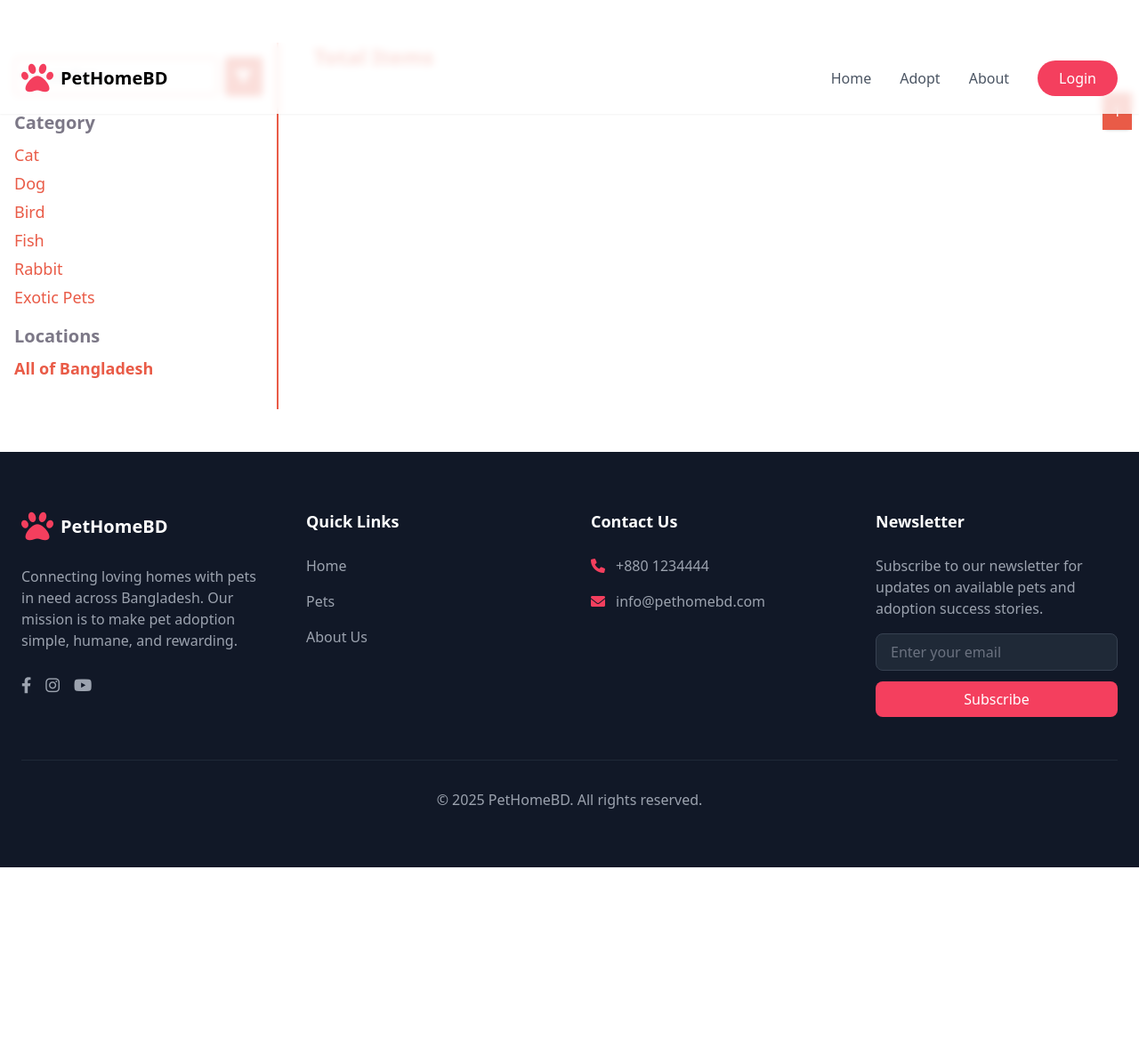
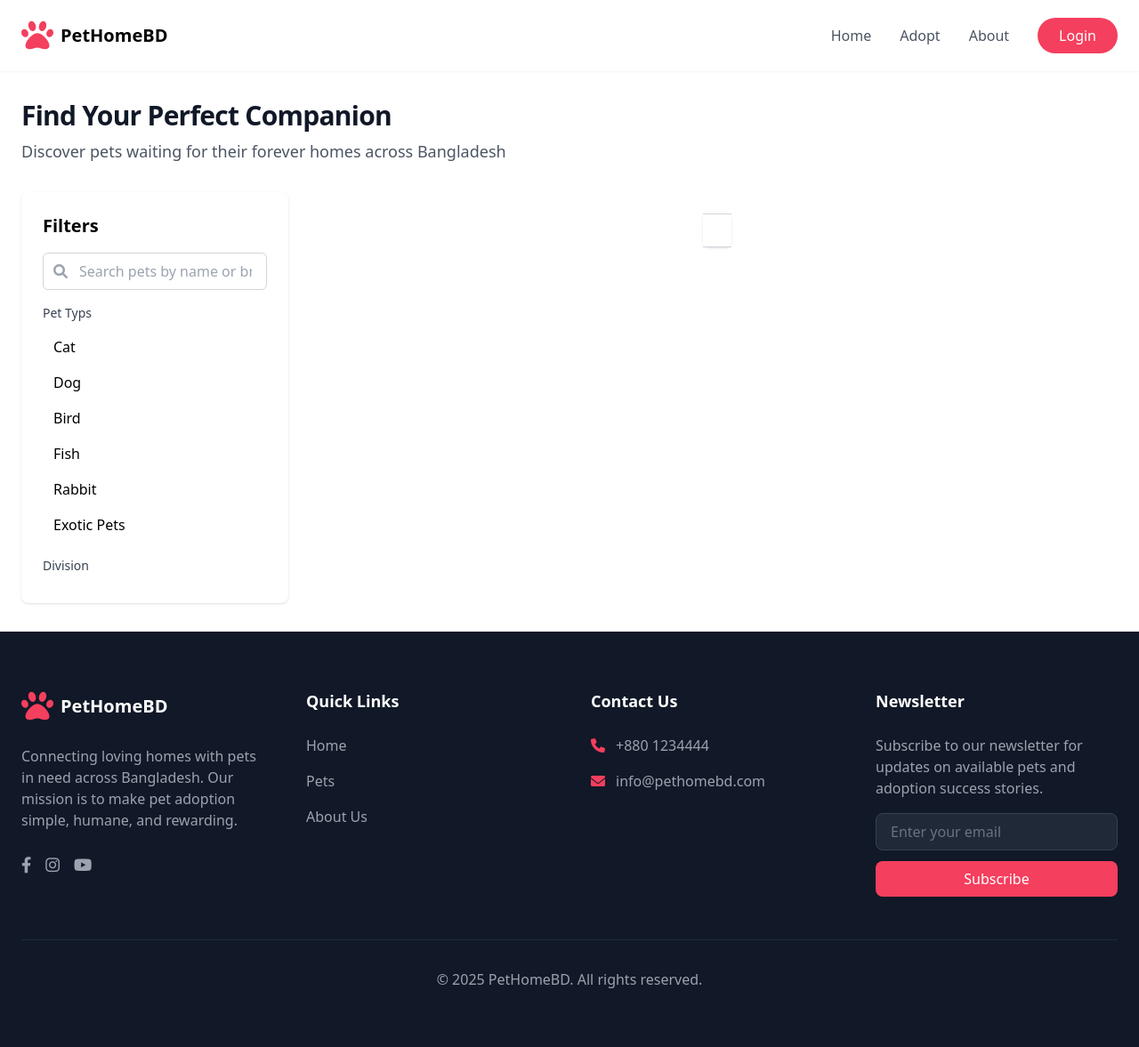
Before and after one commit to fahim-muntasir/petadoption, a Django app: page /items/ in a window 1280 px wide. Shown: the whole page at 89% size. Before the commit the page ends 975 px from the top, so only its background shows below. Run offline with Django 5.2, Linux system fonts and the light colour scheme; data that the repository does not hold is empty; parts of the project's set-up code (start-up, migrations or seed data) failed here and were passed over; some libraries are stand-ins or nearby versions.

Commit message:
feat: converted items page design

```diff
--- a/petapp/views.py
+++ b/petapp/views.py
@@ -421,7 +421,7 @@
       title = request.POST.get('title', pet.title)
       pet_type = request.POST.get('pet_type', pet.pet_type)
       gender = request.POST.get('gender', pet.gender)
-      location = request.POST.get('location', pet.location)
+      # location = request.POST.get('location', pet.location)
       description = request.POST.get('description', pet.description)
       status = request.POST.get('status', pet.status)
       new_image = request.FILES.get('image')
@@ -429,7 +429,7 @@
       pet.title = title
       pet.pet_type = pet_type
       pet.gender = gender
-      pet.location = location
+      # pet.location = location
       pet.description = description
       pet.status = status
 
--- a/templates/Dashboard/updatePet.html
+++ b/templates/Dashboard/updatePet.html
@@ -82,7 +82,6 @@
                 name="location"
                 value="{{ pet.location }}"
                 class="input-field focus:outline-none focus:ring-2 focus:ring-[#e95b47] placeholder:font-semibold placeholder:text-[#413d3d] h-12 lg:h-14 p-3 rounded-lg border bg-[#fff6e5] border-gray-300"
-                required
               />
             </div>
 
--- a/templates/petapp/items.html
+++ b/templates/petapp/items.html
@@ -1,151 +1,220 @@
-{% extends 'petapp/base.html' %}
+{% extends "petapp/base.html" %}
 
-{% block title %}
-  Pets - petadopt
-{% endblock %}
+{% block title %} Pet - petadopt {% endblock %}
 
 {% block content %}
-  <div>
-    <div class="container mx-auto my-12">
-      <div class="flex flex-col lg:flex-row gap-8">
-        <!-- Sidebar Filter -->
-        <div class="w-full lg:w-1/4 bg-white  lg:border-r-2 border-[#e95b47] p-4 mb-6 lg:mb-0">
-          <form>
-            <div class="flex items-center justify-between mb-4">
-              <input type="text" name="query" placeholder="Search Pets..." class="w-full p-2 border border-[#e95b47] rounded mr-2 focus:outline-none" />
-              <button id="filter-button" type="submit" class="w-auto bg-[#e95b47] text-white py-2 px-3 rounded focus:outline-none"><i class="fa-solid fa-filter text-lg"></i> <!-- Filter Icon --></button>
-            </div>
-          </form>
-          <!-- Sidebar Content -->
-          <div id="filter-panel" class="lg:block mt-4 lg:mt-0 hidden">
-            <!-- Category Section -->
-            <div class="mb-4">
-              <h3 class="text-xl text-[#7c7887] mb-2 font-bold">Category</h3>
-              <ul class="space-y-1">
-                <li>
-                    <a href="?type=cat{% if request.GET.division %}&division={{ request.GET.division }}{% endif %}"
-                       class="text-[#e95b47] hover:text-black text-lg {% if selected_type == 'cat' %}font-bold{% endif %}">
-                       Cat
-                    </a>
-                </li>
-                <li>
-                    <a href="?type=dog{% if request.GET.division %}&division={{ request.GET.division }}{% endif %}"
-                       class="text-[#e95b47] hover:text-black text-lg {% if selected_type == 'dog' %}font-bold{% endif %}">
-                       Dog
-                    </a>
-                </li>
-                <li>
-                    <a href="?type=bird{% if request.GET.division %}&division={{ request.GET.division }}{% endif %}"
-                       class="text-[#e95b47] hover:text-black text-lg {% if selected_type == 'bird' %}font-bold{% endif %}">
-                       Bird
-                    </a>
-                </li>
-                <li>
-                    <a href="?type=fish{% if request.GET.division %}&division={{ request.GET.division }}{% endif %}"
-                       class="text-[#e95b47] hover:text-black text-lg {% if selected_type == 'fish' %}font-bold{% endif %}">
-                       Fish
-                    </a>
-                </li>
-                <li>
-                    <a href="?type=rabbit{% if request.GET.division %}&division={{ request.GET.division }}{% endif %}"
-                       class="text-[#e95b47] hover:text-black text-lg {% if selected_type == 'rabbit' %}font-bold{% endif %}">
-                       Rabbit
-                    </a>
-                </li>
-                <li>
-                    <a href="?type=exotic{% if request.GET.division %}&division={{ request.GET.division }}{% endif %}"
-                       class="text-[#e95b47] hover:text-black text-lg {% if selected_type == 'exotic' %}font-bold{% endif %}">
-                       Exotic Pets
-                    </a>
-                </li>
-            </ul>
+
+    <section class="container mx-auto px-4 py-8 md:px-6 pt-28">
+      <div class="mb-8">
+        <h1 class="text-3xl font-bold tracking-tight text-gray-900">
+          Find Your Perfect Companion
+        </h1>
+        <p class="mt-2 text-lg text-gray-600">
+          Discover pets waiting for their forever homes across Bangladesh
+        </p>
       </div>
 
-            <!-- Locations Section -->
-            <div class="mb-4">
-              <h3 class="text-xl text-[#7c7887] mb-2 font-bold">Locations</h3>
-              <ul class="space-y-1">
-                <!-- All of Bangladesh -->
-                <li>
-                  <a href="{% url 'items' %}{% if selected_type %}?type={{ selected_type }}{% endif %}"
-                     class="text-[#e95b47] hover:text-black text-lg font-bold">
-                    All of Bangladesh
+      <div class="grid gap-8 md:grid-cols-[300px_1fr]">
+        <!-- Filters Section -->
+        <div class="space-y-6">
+          <div class="bg-white p-6 rounded-lg shadow">
+            <h2 class="text-xl font-semibold mb-4">Filters</h2>
+            <div class="space-y-4">
+              <form action="">
+                <div class="relative">
+                  <input
+                    name="query"
+                    type="text"
+                    placeholder="Search pets by name or breed..."
+                    class="w-full pl-10 pr-4 py-2 border border-gray-300 rounded-md focus:outline-none focus:ring-2 focus:ring-rose-500 focus:border-rose-500"
+                  />
+                  <i
+                    class="fas fa-search absolute left-3 top-1/2 transform -translate-y-1/2 text-gray-400"
+                  ></i>
+                </div>
+                <!-- <button
+                type="submit"
+                class=" bg-rose-500 hover:bg-rose-600 text-white font-semibold py-2 px-4 rounded-md transition duration-300 ease-in-out"
+                >
+                  Search
+                </button> -->
+              </form>
+              <div>
+                <h3 class="text-sm font-medium text-gray-700 mb-2">Pet Typs</h3>
+                <div class="space-y-2">
+                  <a href="?type=cat{% if request.GET.division %}&division={{ request.GET.division }}{% endif %}" >
+                    <button
+                    class="w-full text-left px-3 py-2 rounded-md hover:bg-rose-100 focus:outline-none focus:ring-2 focus:ring-rose-500"
+                    >
+                    Cat
+                    </button>
                   </a>
-                </li>
-
+                  <a href="?type=dog{% if request.GET.division %}&division={{ request.GET.division }}{% endif %}" >
+                    <button
+                    class="w-full text-left px-3 py-2 rounded-md hover:bg-rose-100 focus:outline-none focus:ring-2 focus:ring-rose-500"
+                    >
+                    Dog
+                    </button>
+                  </a>
+                  <a href="?type=bird{% if request.GET.division %}&division={{ request.GET.division }}{% endif %}" >
+                    <button
+                    class="w-full text-left px-3 py-2 rounded-md hover:bg-rose-100 focus:outline-none focus:ring-2 focus:ring-rose-500"
+                    >
+                    Bird
+                    </button>
+                  </a>
+                  <a href="?type=fish{% if request.GET.division %}&division={{ request.GET.division }}{% endif %}" >
+                    <button
+                    class="w-full text-left px-3 py-2 rounded-md hover:bg-rose-100 focus:outline-none focus:ring-2 focus:ring-rose-500"
+                    >
+                    Fish
+                    </button>
+                  </a>
+                  <a href="?type=rabbit{% if request.GET.division %}&division={{ request.GET.division }}{% endif %}" >
+                    <button
+                    class="w-full text-left px-3 py-2 rounded-md hover:bg-rose-100 focus:outline-none focus:ring-2 focus:ring-rose-500"
+                    >
+                    Rabbit
+                    </button>
+                  </a>
+                  <a href="?type=exotic{% if request.GET.division %}&division={{ request.GET.division }}{% endif %}" >
+                    <button
+                    class="w-full text-left px-3 py-2 rounded-md hover:bg-rose-100 focus:outline-none focus:ring-2 focus:ring-rose-500"
+                    >
+                    Exotic Pets
+                    </button>
+                  </a>
+                </div>
+              </div>
+              <div>
+                <h3 class="text-sm font-medium text-gray-700 mb-2">Division</h3>
+                <div class="space-y-2">
                   <!-- Loop through divisions -->
                 {% for item in divisions %}
-                  <li>
-                    <a href="?division={{ item.division }}{% if selected_type %}&type={{ selected_type }}{% endif %}"
-                       class="text-[#e95b47] hover:text-black text-lg font-bold block">
+                  <a href="?division={{ item.division }}{% if selected_type %}&type={{ selected_type }}{% endif %}">
+                    <button
+                    class="w-full text-left px-3 py-2 rounded-md hover:bg-rose-100 focus:outline-none focus:ring-2 focus:ring-rose-500"
+                  >
                   {{ item.division }}
+                  </button>
                   </a>
 
                   <!-- Show districts only if the current division is selected -->
                   {% if selected_division == item.division and districts %}
-                      <ul class="space-y-1 mt-2 ml-4">
+                  <div class="ml-8">
+                    <h3 class="text-sm font-medium text-gray-700 mb-2">District</h3>
+                    <div class="space-y-2">
                       {% for district in districts %}
-                          <li>
-                            <a href="?division={{ selected_division }}&district={{ district.district }}{% if selected_type %}&type={{ selected_type }}{% endif %}"
-                               class="text-gray-800 hover:text-[#e95b47]">
+                        <a href="?division={{ selected_division }}&district={{ district.district }}{% if selected_type %}&type={{ selected_type }}{% endif %}">
+                          <button
+                          class="w-full text-left px-3 py-2 rounded-md hover:bg-rose-100 focus:outline-none focus:ring-2 focus:ring-rose-500"
+                        >
                         {{ district.district }}
+                        </button>
                         </a>
-                          </li>
                       {% endfor %}
-                      </ul>
+                    </div>
+                  </div>
                   {% endif %}
-                  </li>
                 {% endfor %}
-              </ul>
                 </div>
-
+              </div>
+            </div>
           </div>
         </div>
 
-        <!-- Pet Listing Section -->
-        <div class="w-full px-2 lg:w-3/4">
-          <h2 class="text-2xl font-bold mb-4 text-[#e95b47]">Total Items</h2>
+        <!-- Pets List Section -->
         <div class="space-y-6">
-            <!-- Single Pet Card -->
+          <div class="grid gap-6 sm:grid-cols-2 lg:grid-cols-3">
+            <!-- Pet Card 1 -->
             {% for post in page_obj %}
-              <a href="{% url 'item' id=post.id %}" class="bg-[#fff6e5] border border-red-200 rounded-lg p-4 flex flex-col sm:flex-row items-start">
-                <img src="/media/{{ post.image }}" alt="Cat" class="w-full sm:w-56 h-48 object-cover rounded-md mb-4 sm:mb-0 sm:mr-4" />
-                <div class="flex flex-col">
-                  <h3 class="text-xl font-bold text-gray-800">{{ post.title }}</h3>
-                  <p class="text-[#115470] text-base mt-2 font-semibold">{{ post.description|truncatewords:30 }}</p>
-                  <p class="font-semibold text-lg mt-2">
-                    {% load tz %}Published At:{% localtime on %}{{ post.created_at }}{% endlocaltime %}
+            <div
+              class="bg-white rounded-lg shadow-md overflow-hidden hover:shadow-lg transition-shadow duration-300"
+            >
+              <div class="aspect-square relative">
+                <img
+                  src="/media/{{ post.image }}"
+                  alt="{{ post.image }}"
+                  class="object-cover w-full h-full"
+                />
+                <span
+                  class="absolute top-2 right-2 bg-green-500 text-white px-2 py-1 rounded-full text-xs font-medium"
+                >
+                {{ post.status }}
+                </span>
+              </div>
+              <div class="p-4">
+                <h3 class="text-xl font-semibold mb-1">{{ post.title }}</h3>
+                <p class="text-gray-600 text-sm mb-3">
+                  {{ post.description|truncatewords:10 }}
                 </p>
+                <div class="space-y-2 text-sm text-gray-500 mb-4">
+                  <div class="flex items-center gap-2">
+                    <i class="fas fa-paw h-4 w-4"></i>
+                    <span>{{ post.pet_type }}</span>
                   </div>
+                  <div class="flex items-center gap-2">
+                    <i class="fas fa-map-marker-alt h-4 w-4"></i>
+                    <span>{{ post.district }}, {{ post.division }}</span>
+                  </div>
+                </div>
+                <div class="border-t border-gray-200 pt-4">
+                  <a href="">
+                    <button
+                    class="w-full bg-rose-500 hover:bg-rose-600 text-white font-semibold py-2 px-4 rounded-md transition duration-300 ease-in-out"
+                    >
+                      Meet {{ post.title }}
+                    </button>
                   </a>
+                </div>
+              </div>
+            </div>
             {% endfor %}
+
           </div>
 
           <!-- Pagination -->
-          <div class="flex justify-end mt-6">
+          <div class="flex justify-center mt-8">
             <nav class="inline-flex rounded-md shadow">
               <!-- Previous Page Link -->
               {% if page_obj.has_previous %}
-                <a href="?page={{ page_obj.previous_page_number }}" class="px-3 py-2 text-[#062d3e] bg-white border border-[#e95b47] rounded-l-md hover:bg-gray-100">Prev</a>
+              <a
+                href="?page={{ page_obj.previous_page_number }}"
+                class="px-3 py-2 rounded-l-md border border-gray-300 bg-white text-sm font-medium text-gray-500 hover:bg-gray-50"
+              >
+                Prev
+              </a>
               {% endif %}
 
               <!-- First Page Link -->
               {% if page_obj.number > 2 %}
-                <a href="?page=1" class="px-3 py-2 text-[#062d3e] bg-white border-t border-b border-[#e95b47] hover:bg-gray-100">1</a>
+              <a
+                href="?page=1"
+                class="px-3 py-2 border-t border-b border-gray-300 bg-white text-sm font-medium text-rose-600 hover:bg-rose-50"
+              >
+                1
+              </a>
               {% if page_obj.number > 3 %}
-                  <span class="px-3 py-2 text-gray-500 bg-white border-t border-b border-[#e95b47]">...</span>
+              <span
+                class="px-3 py-2 border-t border-b border-gray-300 bg-white text-sm font-medium text-rose-600 hover:bg-rose-50"
+              >
+                ...
+              </span>
               {% endif %}
               {% endif %}
 
               <!-- Middle Page Links (Dynamic Range) -->
               {% for num in page_obj.paginator.page_range %}
               {% if num >= page_obj.number|add:'-1' and num <= page_obj.number|add:'1' %}
-                  <a href="?page={{ num }}"
-                    class="px-3 py-2 {% if page_obj.number == num %}
-                      text-white bg-[#e95b47]
+              <a
+                href="?page={{ num }}"
+                class="px-3 py-2 border-t border-b border-gray-300 bg-white text-sm font-medium
+                {% if page_obj.number == num %}
+                  text-white bg-rose-600
                 {% else %}
-                      text-[#062d3e] bg-white
-                    {% endif %} border-t border-b border-[#e95b47] hover:bg-gray-100">
+                  text-gray-500 hover:bg-gray-50
+                {% endif %}"
+              >
                 {{ num }}
               </a>
               {% endif %}
@@ -154,22 +223,34 @@
               <!-- Last Page Link -->
               {% if page_obj.number < page_obj.paginator.num_pages|add:'-1' %}
               {% if page_obj.number < page_obj.paginator.num_pages|add:'-2' %}
-                  <span class="px-3 py-2 text-gray-500 bg-white border-t border-b border-[#e95b47]">...</span>
+              <span
+                class="px-3 py-2 border-t border-b border-gray-300 bg-white text-sm font-medium text-gray-500"
+              >
+                ...
+              </span>
               {% endif %}
-                <a href="?page={{ page_obj.paginator.num_pages }}" class="px-3 py-2 text-[#062d3e] bg-white border-t border-b border-[#e95b47] hover:bg-gray-100">{{ page_obj.paginator.num_pages }}</a>
+              <a
+                href="?page={{ page_obj.paginator.num_pages }}"
+                class="px-3 py-2 border-t border-b border-gray-300 bg-white text-sm font-medium text-rose-600 hover:bg-rose-50"
+              >
+                {{ page_obj.paginator.num_pages }}
+              </a>
               {% endif %}
 
               <!-- Next Page Link -->
               {% if page_obj.has_next %}
-                <a href="?page={{ page_obj.next_page_number }}" class="px-3 py-2 text-[#062d3e] bg-white border border-[#e95b47] rounded-r-md hover:bg-gray-100">Next</a>
+              <a
+                href="?page={{ page_obj.next_page_number }}"
+                class="px-3 py-2 rounded-r-md border border-gray-300 bg-white text-sm font-medium text-gray-500 hover:bg-gray-50"
+              >
+                Next
+              </a>
               {% endif %}
             </nav>
-
           </div>
         </div>
       </div>
-    </div>
-  </div>
+    </section>
 
     <script>
       document.addEventListener('DOMContentLoaded', function () {
--- a/templates/petapp/userprofile.html
+++ b/templates/petapp/userprofile.html
@@ -49,7 +49,7 @@
 
   <!-- modal example  -->
 
-    <div class="container mx-auto my-12">
+    <div class="container mx-auto">
       <div class="flex flex-col lg:flex-row gap-8">
         <!-- Sidebar Filter -->
         <div class="w-full lg:w-1/4 bg-white border-b-2 lg:border-b-0 lg:border-r-2 border-[#e95b47] p-4 mb-6 lg:mb-0">
```
Also changed, not shown: media/uploads/pacto-visual-cWOzOnSoh6Q-unsplash.jpg (added). Lines whose indentation alone changed are shown as unchanged.
